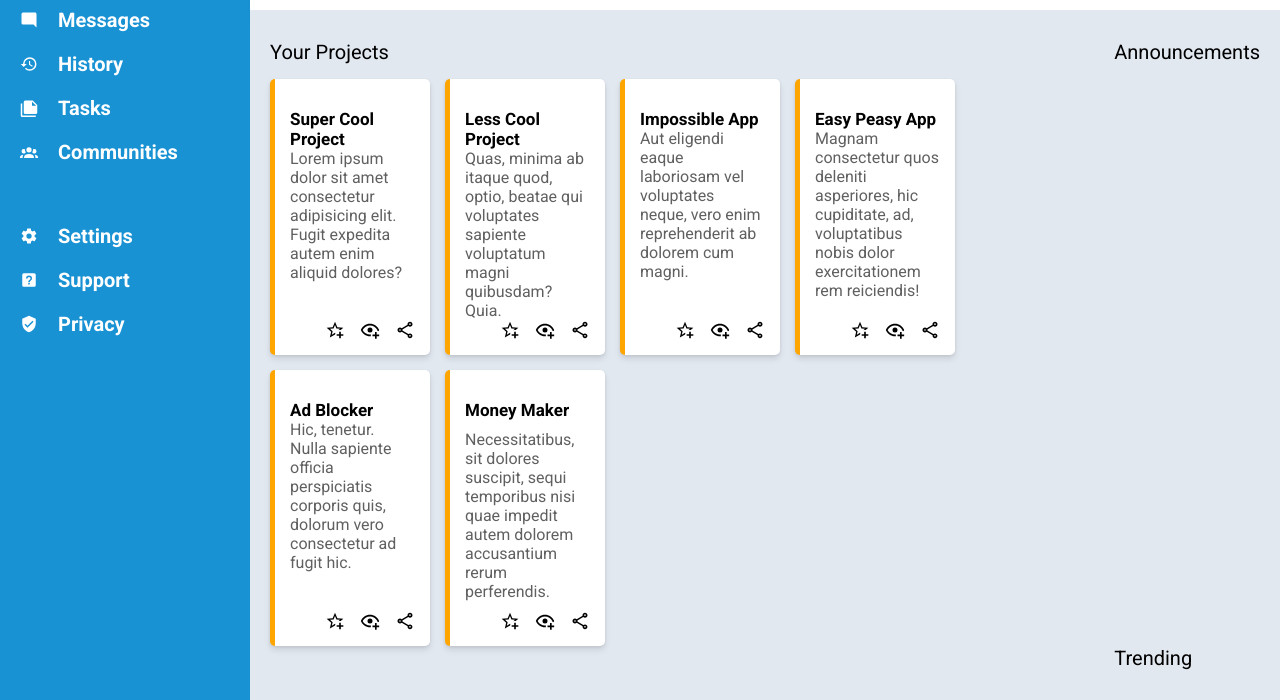
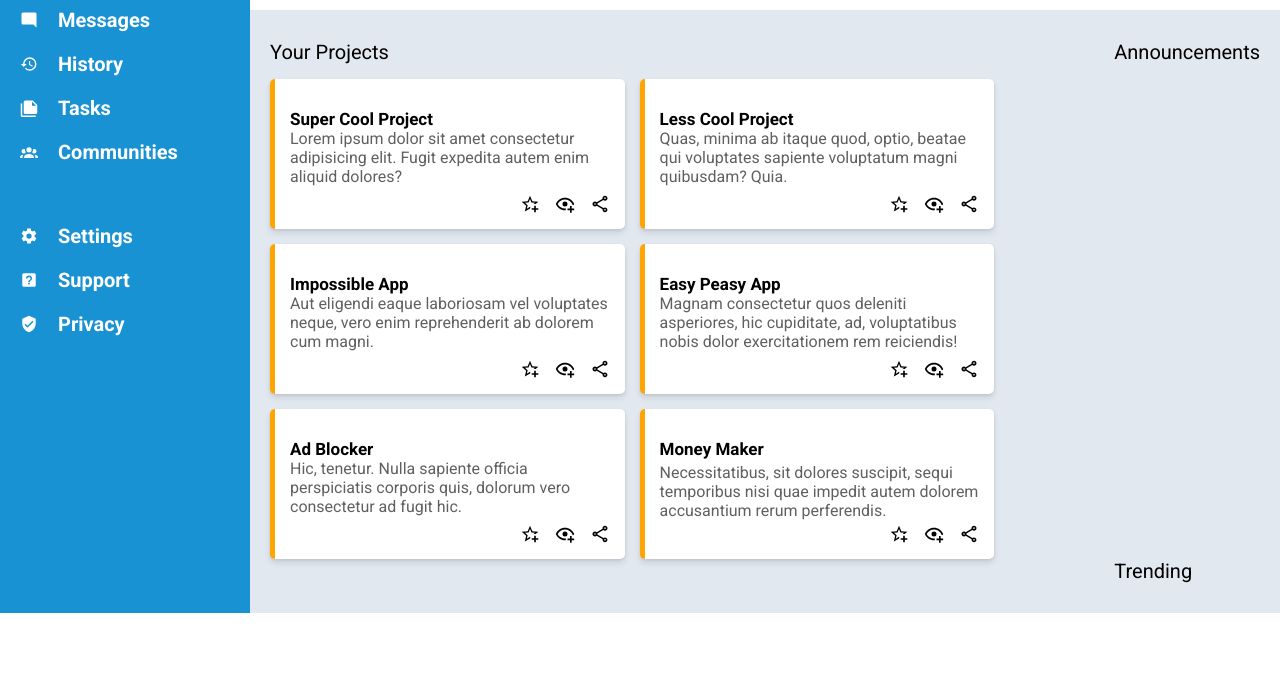
Before and after one commit to aish8la/TOP-Dashbaord-Project, a plain HTML site: page index.html in a window 1280 px wide. Shown: the part 155-855 px from the top of the page. After the commit the page ends 800 px from the top, so only its background shows below. Drawn offline with Linux system fonts and the light colour scheme.

Commit message:
add main content spacing and card sizing

```diff
--- a/style.css
+++ b/style.css
@@ -218,8 +218,9 @@ html {
     grid-column: 1 / 2;
     grid-row: 1 / 3;
     display: grid;
-    grid-template-columns: repeat(auto-fit, clamp(100px, 50%, 8em));
-    grid-template-rows: repeat(2, minmax(200px, 1fr));
+    grid-template-columns: repeat(auto-fit, minmax(250px, 42%));
+    grid-template-rows: repeat(3, minmax(150px, 1fr));
+    grid-auto-rows: minmax(150px, 1fr);
     gap: 15px;
     margin-top: 15px;
 }
```
